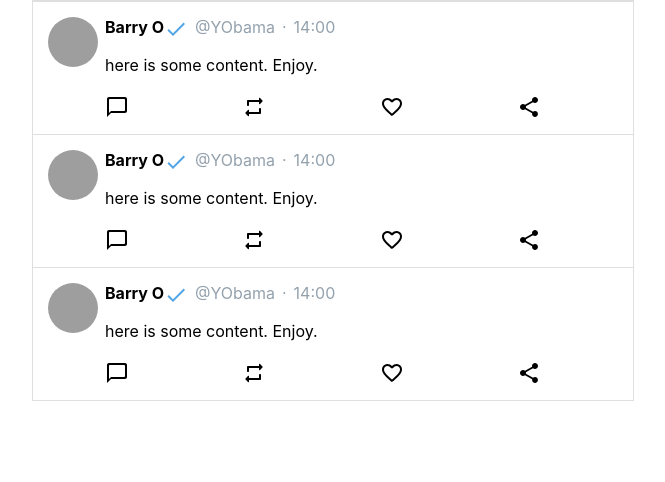
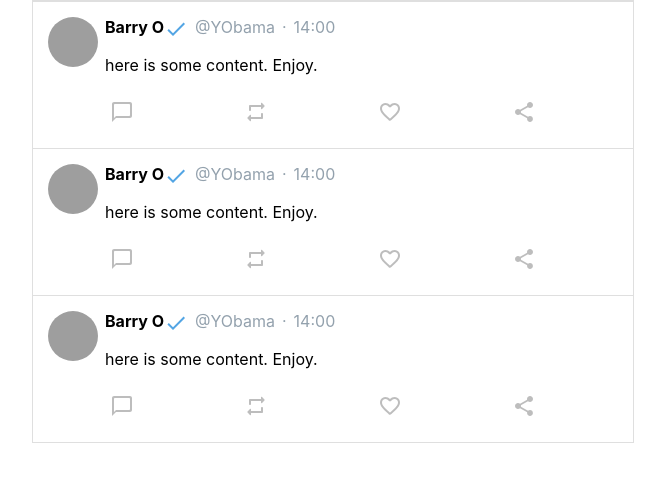
Before and after one commit to Connell97/group-react-project, a React (Create React App) app: page / in a window 1280 px wide. Shown: the top 482 px of the page, without its empty margins (307-972 px from the left). Built offline with nearby package versions, Linux system fonts and the light colour scheme; grey boxes are pictures that could not be loaded.

Commit message:
Added styling on hover for action buttons

```diff
--- a/src/components/mainFeed/actionBar/ActionBar.css
+++ b/src/components/mainFeed/actionBar/ActionBar.css
@@ -4,3 +4,25 @@
     padding-top: 10px;
     width: 85%;
 }
+
+.like-button, .comment-button, .retweet-button, .share-button {
+    border-radius: 50%;
+    padding: 5px;
+    transition: all 0.2s;
+}
+
+.comment-button:hover {
+    background-color: rgba(0, 174, 255, 0.1);
+}
+
+.retweet-button:hover {
+    background-color: rgba(1, 255, 1, 0.1);
+}
+
+.like-button:hover {
+    background-color: rgba(255, 59, 59, 0.1);
+}
+
+.share-button:hover {
+    background-color: rgba(0, 174, 255, 0.1);
+}
--- a/src/components/mainFeed/actionBar/ActionBar.js
+++ b/src/components/mainFeed/actionBar/ActionBar.js
@@ -7,10 +7,18 @@ import ShareRoundedIcon from '@material-ui/icons/ShareRounded';
 const ActionBar = () => {
     return (
         <div className = "action-bar">
-            <ChatBubbleOutlineRoundedIcon/>
-            <RepeatRoundedIcon/>
-            <FavoriteBorderRoundedIcon/>
-            <ShareRoundedIcon/>
+            <div className = "comment-button">
+                <ChatBubbleOutlineRoundedIcon color="disabled"/>
+            </div>
+            <div className = "retweet-button">
+                <RepeatRoundedIcon color="disabled"/>
+            </div>
+            <div className = "like-button">
+                <FavoriteBorderRoundedIcon color="disabled"/>
+            </div>
+            <div className = "share-button">
+                <ShareRoundedIcon color="disabled"/>
+            </div>
         </div>
     )
 }
```
